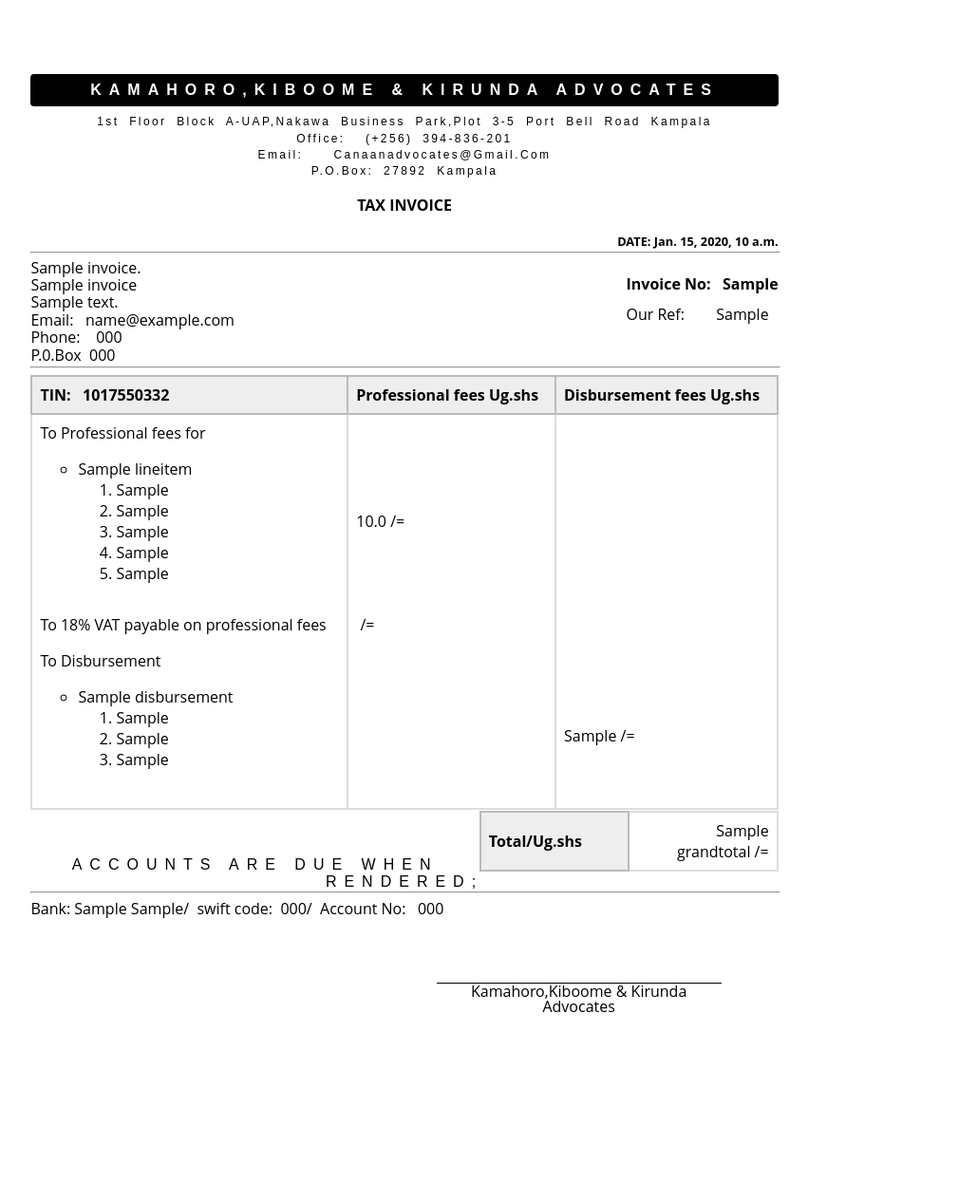
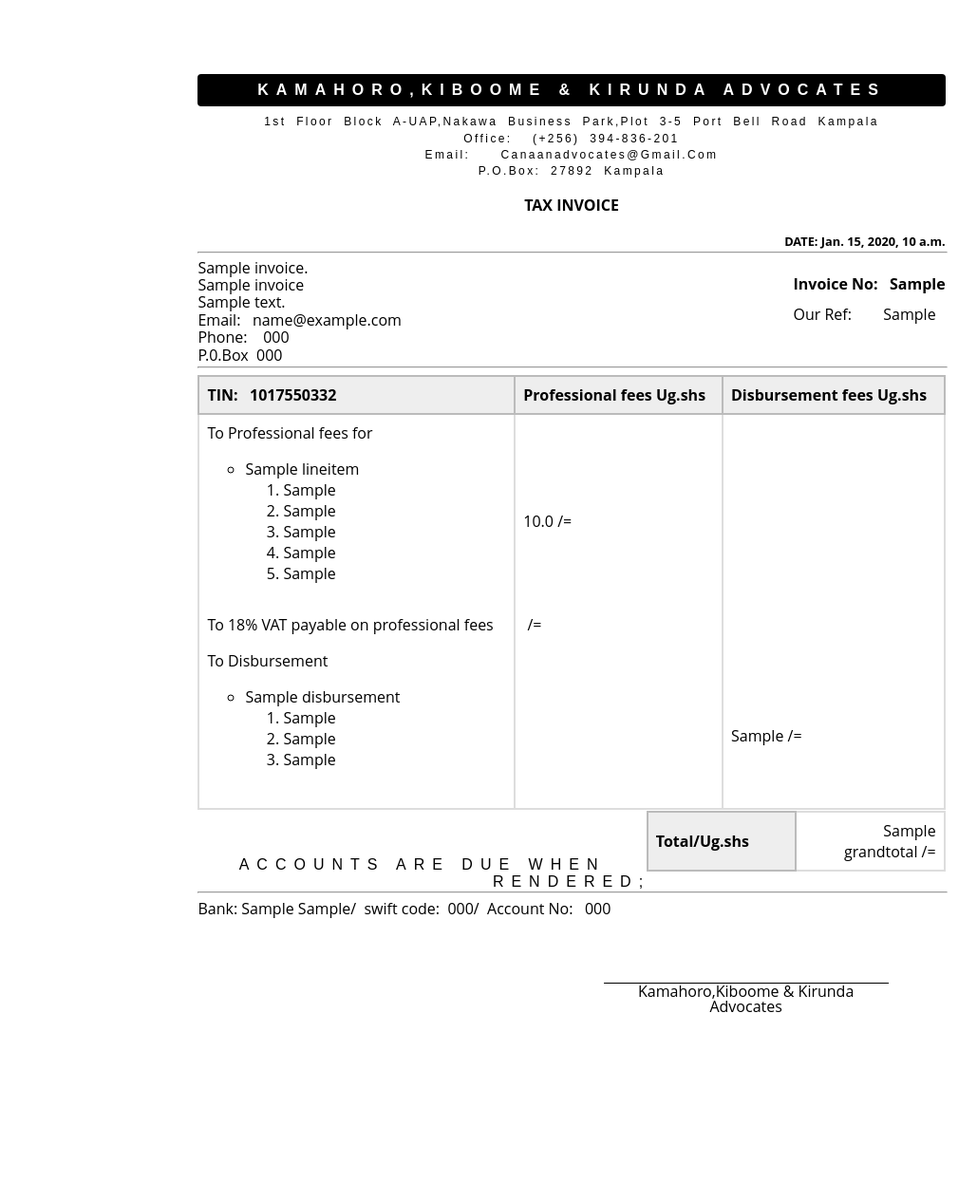
Before and after one commit to wmukasa/djanogInvoice, a Django app: template invoice/templates/invoice/my_invoicePdf.html in a window 1280 px wide. Shown: the top 1265 px of the page at 95% size, without its empty margins (38-1067 px from the left). After the commit the page ends 1066 px from the top, so only its background shows below. Run offline with Django 3.2, Linux system fonts and the light colour scheme; tables that the repository leaves empty hold one stand-in row (values such as "Sample post"); the template is opened without the code that fills it: values that come from a table or form of the project are taken from there, most other values are stand-ins (such as "Sample title", 1, 10 or a date in 2020).

Commit message:
body changed margin

```diff
--- a/invoice/templates/invoice/my_invoicePdf.html
+++ b/invoice/templates/invoice/my_invoicePdf.html
@@ -46,7 +46,7 @@ html { font: 16px/1 'Open Sans', sans-serif; overflow: auto; padding: 0.5in; }
 html { background: #999; cursor: default; }*/
 html { font: 16px/1 'Open Sans', sans-serif; overflow: auto; padding: 0.5in; }
 
-body { box-sizing: border-box; height: 25in; overflow: hidden; padding: 0.15in; width: 8.5in; margin-top: 1em; }
+body { box-sizing: border-box; height: 25in; margin: 0 auto; overflow: hidden; padding: 0.15in; width: 8.5in; margin-top: 1em; }
 /*
 body { background: #FFF; border-radius: 1px; box-shadow: 0 0 1in -0.25in rgba(0, 0, 0, 0.5); }
 */
```
